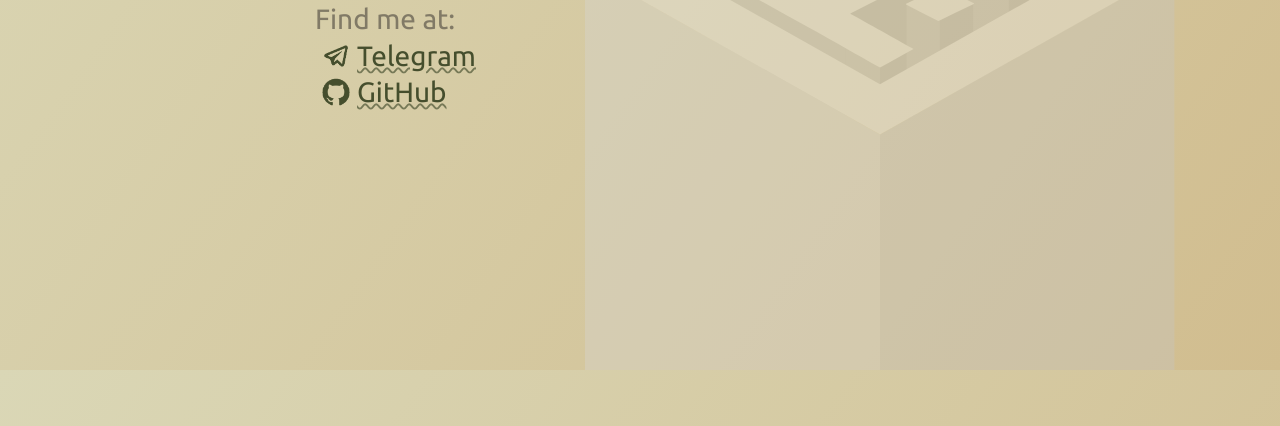
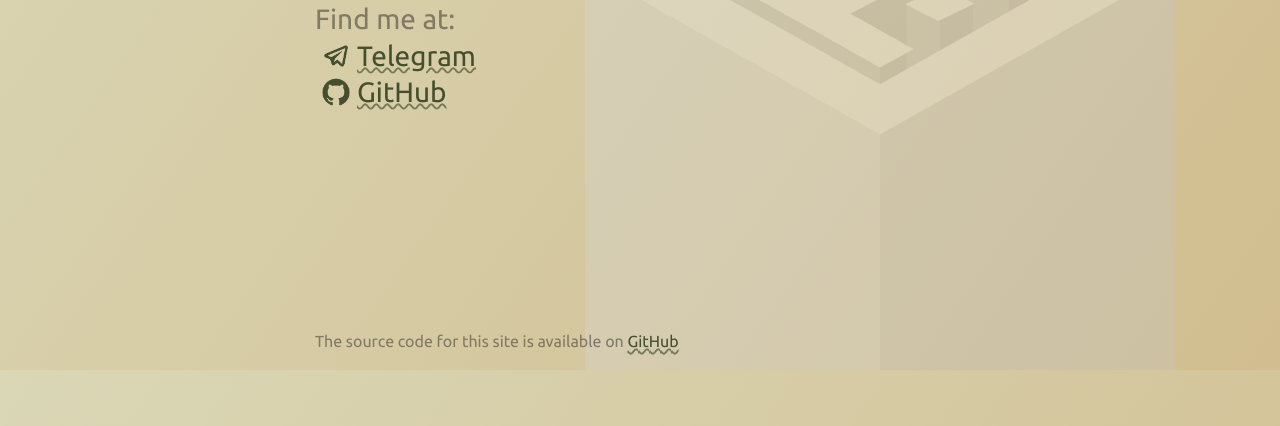
Before and after one commit to LifelessShirt/lifeless, a plain HTML site: page index.html in a window 1280 px wide. Shown: the part 430-856 px from the top of the page. Drawn offline with nearby package versions, Linux system fonts and the light colour scheme.

Commit message:
Added footer

```diff
--- a/index.html
+++ b/index.html
@@ -27,7 +27,7 @@
 <!--JS in "onLoad" will display all website content, without it user will seee nothing -->
 <body onLoad="$('.content').addClass('loaded');$('.logo').addClass('loaded');">
     <div class="logo"></div>
-    <div class="content">
+    <article class="content">
         <p class="uppertitle wrapper">
             Im <h>Artem</h> Yurko.
         </p>
@@ -51,7 +51,11 @@
             <button class="lang-button" lang="pl">PL</button>
         </div>
         -->
-    </div>
+    </article>
+    <footer class="footer">
+        The source code for this site is available on <a href="https://github.com/LifelessShirt/lifeless" target="_blank">GitHub</a>
+    </footer>
+
 
     <!-- Script below will change website language to user language automatically or by pressing an buttons above -->
     <script src="languages.js?v=1.3" type="text/javascript"></script>
--- a/styles/style.css
+++ b/styles/style.css
@@ -194,6 +194,21 @@ h {
   cursor: pointer;
 }
 
+.footer {
+  position: absolute;
+  bottom: 0;
+  left: 50%;
+  text-align: left;
+  transform: translateX(-50%);
+  padding: 20px;
+  margin: 0 auto;
+  width: 90%;
+  max-width: 650px;
+  color: var(--main-color-transparent);
+  font-size: 1em;
+  z-index: 2;
+}
+
 @media (max-width: 800px) {
   .content {
     height: 90%;
@@ -210,6 +225,10 @@ h {
 
   .undertitle {
     font-size: 1.5em;
+  }
+  .footer {
+    font-size: 0.9em;
+    text-align: center;
   }
 }
 
```
